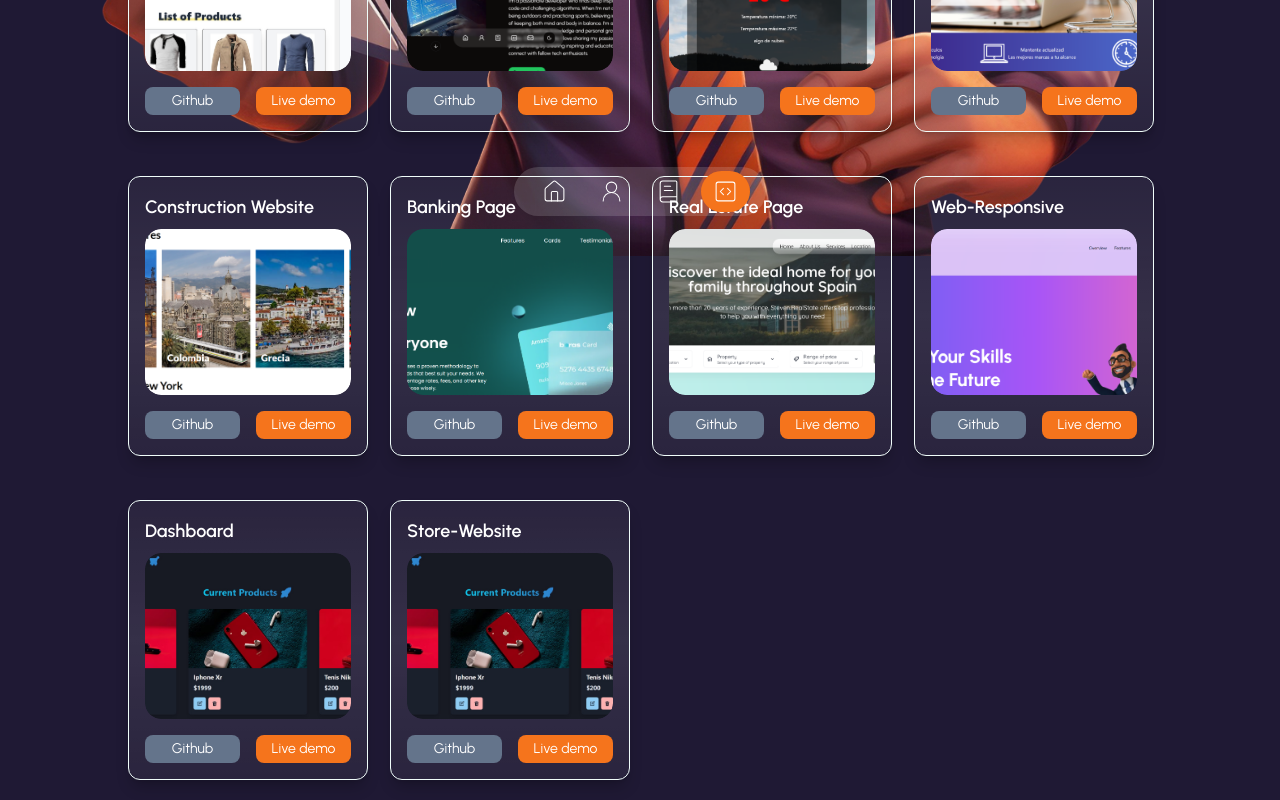
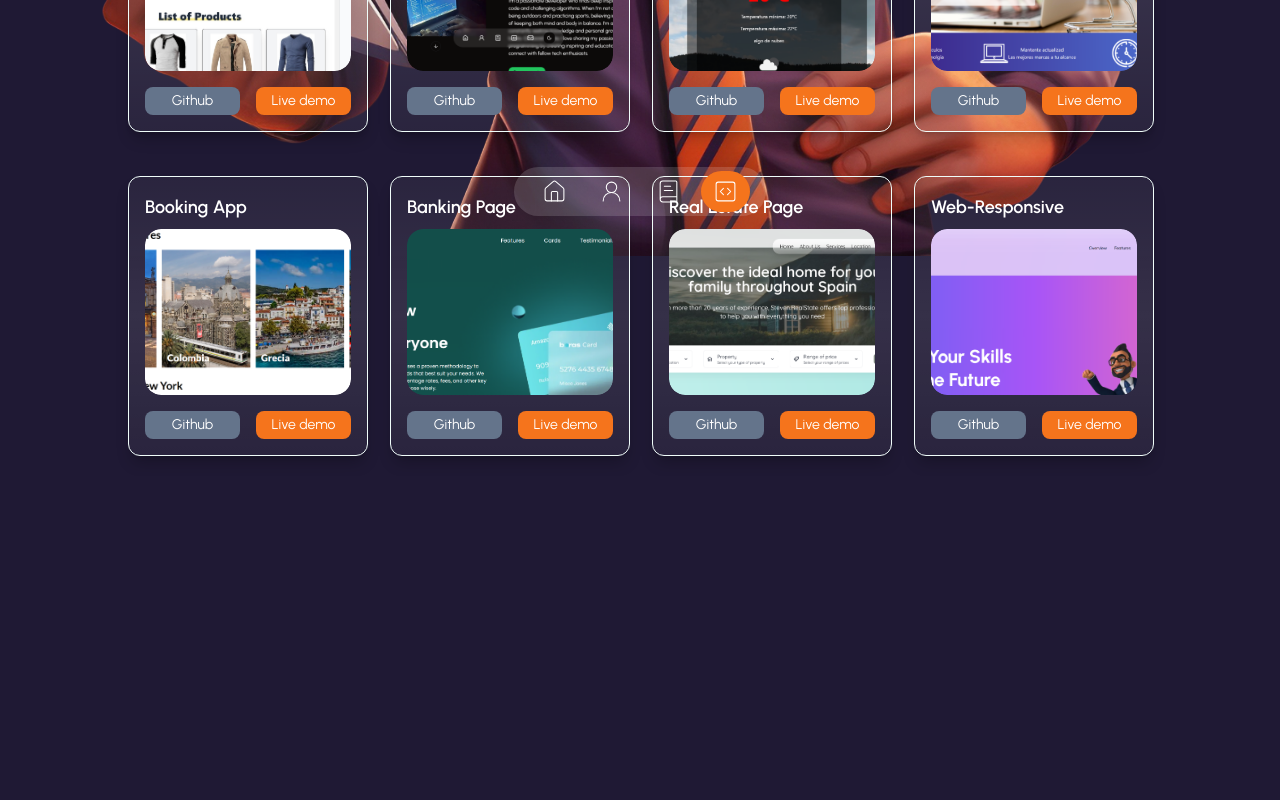
Before and after one commit to Steven0319/interactive-portfolio, a Next.js app: page /portfolio in a window 1280 px wide. Shown: the part 544-1344 px from the top of the page. After the commit the page ends 1020 px from the top, so only its background shows below. Built offline with nearby package versions, Linux system fonts and the light colour scheme.

Commit message:
fixing an error

```diff
--- a/src/app/data.tsx
+++ b/src/app/data.tsx
@@ -167,61 +167,45 @@ export const dataPortfolio = [
   },
 
   {
-    id: 4,
+    id: 3,
     title: "Weather App Interactive",
     image: "/image-4.jpg",
     urlGithub: "https://github.com/Steven0319/Weather-APP.git",
     urlDemo: "https://weatherapp-stevenapp.netlify.app/",
   },
   {
-    id: 5,
+    id: 4,
     title: "Store Platform",
     image: "/image-5.jpg",
     urlGithub: "https://github.com/Steven0319/My-first-store.git",
-    urlDemo: "https://stevenstore.netlify.app/",
+    urlDemo: "https://storeapp-steven.netlify.app/",
+  },
+  {
+    id: 5,
+    title: "Booking App",
+    image: "/image-6.jpg",
+    urlGithub: "https://github.com/Steven0319/Booking-App.git",
+    urlDemo: "https://example.com/booking-app",
   },
   {
     id: 6,
-    title: "Construction Website",
-    image: "/image-6.jpg",
-    urlGithub: "https://github.com/Steven0319/construction-website.git",
-    urlDemo: "https://construction-website-silk.vercel.app/",
-  },
-  {
-    id: 7,
     title: "Banking Page",
     image: "/image-7.jpg",
     urlGithub: "https://github.com/Steven0319/Landing-Page-Banking.git",
     urlDemo: "https://steven-bank.netlify.app/",
   },
   {
-    id: 8,
+    id: 7,
     title: "Real Estate Page",
     image: "/image-8.jpg",
     urlGithub: "https://github.com/Steven0319/Real-Estate-Page.git",
     urlDemo: "https://stevenrealestate.netlify.app/",
   },
   {
-    id: 9,
+    id: 8,
     title: "Web-Responsive",
     image: "/image-9.jpg",
     urlGithub: "https://github.com/Steven0319/Web-Responsive.git",
     urlDemo: "https://steventech.netlify.app/",
   },
-  {
-    id: 10,
-    title: "Dashboard",
-    image: "/image-10.jpg",
-    urlGithub: "https://github.com/Steven0319/Dashboard.git",
-    urlDemo: "https://dashboard-zeta-blue.vercel.app/",
-  },
-
-  {
-    id: 11,
-    title: "Store-Website",
-    image: "/image-10.jpg",
-    urlGithub: "https://github.com/Steven0319/Store-Website.git",
-    urlDemo: "https://store-website-qps3.onrender.com/",
-  },
-
 ];
```
